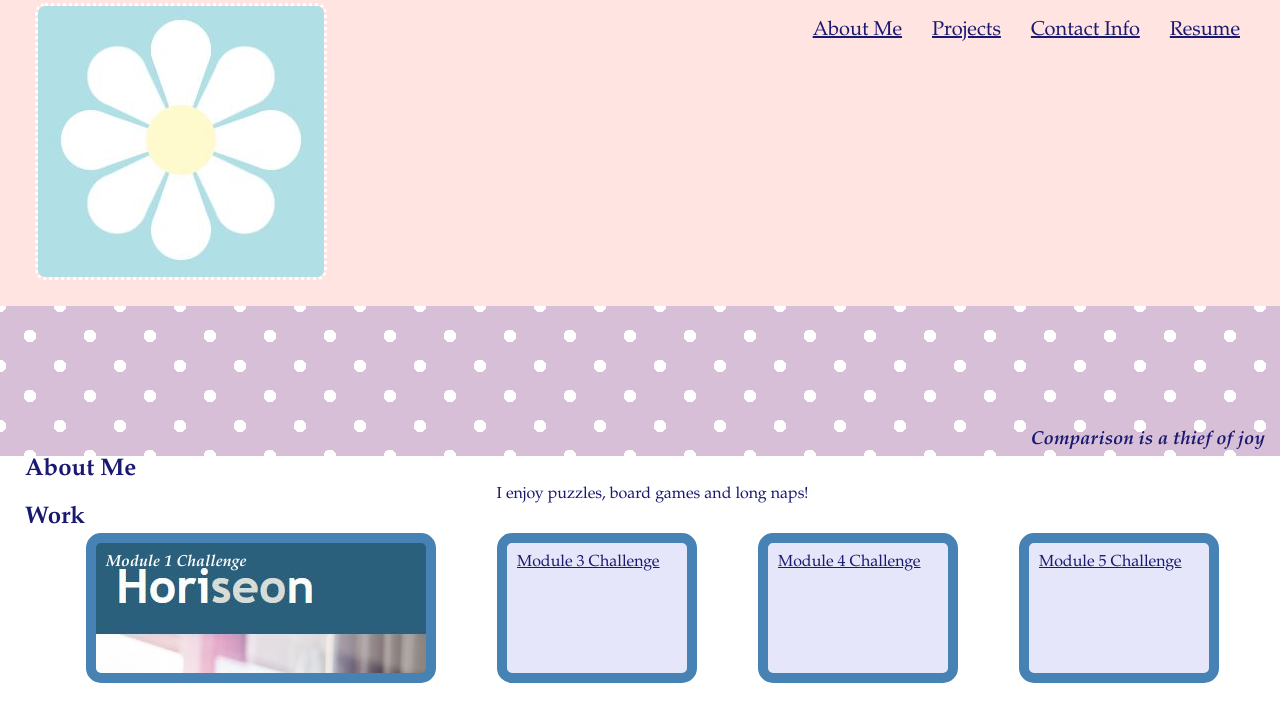
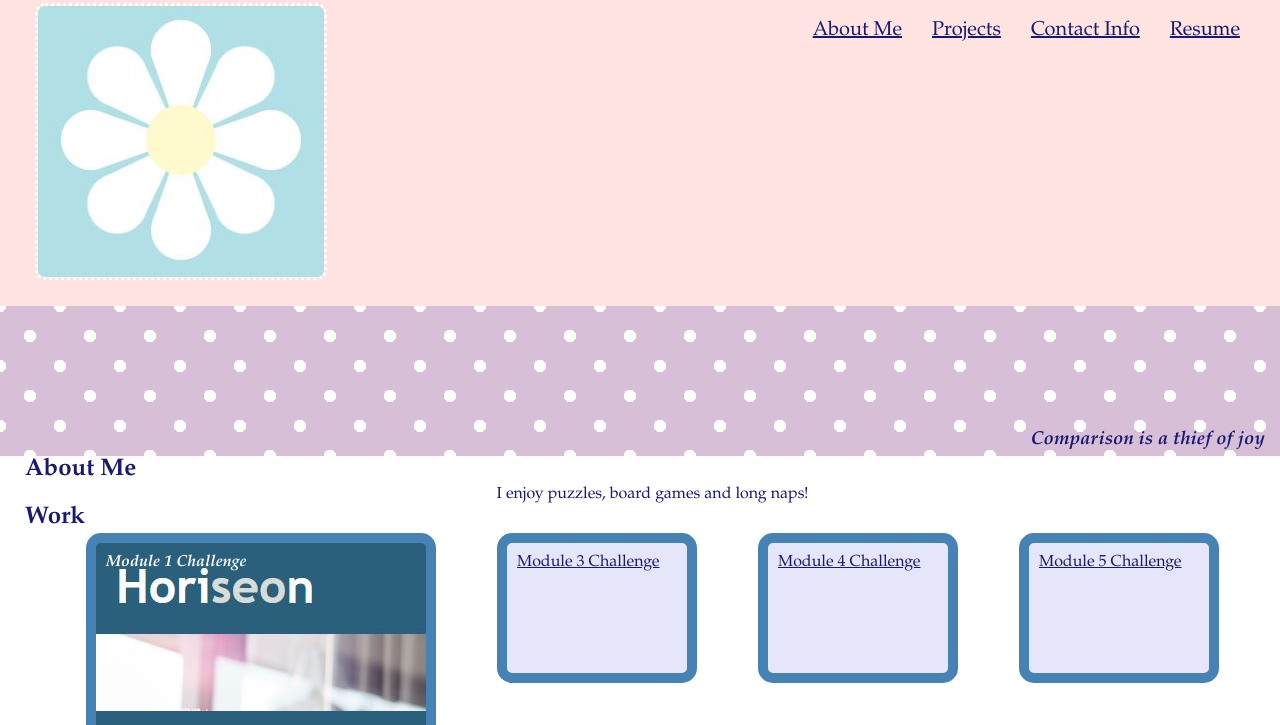
Before and after one commit to sd8295642/module-2-challenge, a plain HTML site: page index.html in a window 1280 px wide. Shown: the part 75-800 px from the top of the page. Drawn offline with Linux system fonts and the light colour scheme.

Commit message:
Minor tweaks

```diff
--- a/assets/style.css
+++ b/assets/style.css
@@ -58,6 +58,7 @@
     background-position: 0 0, 30px 30px;
     background-repeat: repeat;
 
+    /*Flex properties for subtitle*/
     display: flex;
     justify-content: end;
     align-items: end;
@@ -83,6 +84,7 @@
   .grid-items {
     background-color: lavender;
     width: 200px;
+    height: 150px;
     border: 10px solid steelblue;
     border-radius: 15px;
     padding: 10px;
@@ -92,7 +94,7 @@
     background-image: url(challenge1linkbg.JPG);
     background-color: lavender;
     width: 350px;
-    height: 150px;
+    height: 250px;
     border: 10px solid steelblue;
     border-radius: 15px;
     padding: 10px;
@@ -139,7 +141,7 @@
   }
 
   /*Change alignment of project links as well as nav background color for mobile view*/
-  @media screen and (max-width: 390px) {
+  @media screen and (max-width: 450px) {
      .project-grid {
         flex-direction: column;
         margin: 10px;
--- a/index.html
+++ b/index.html
@@ -4,7 +4,7 @@
 <head>
     <meta charset="UTF-8">
     <meta name="viewport" content="width=device-width, initial-scale=1"/>
-    <title>Shannon Dardis</title>
+    <title>Module 2 Challenge: Portfolio</title>
     <link rel="stylesheet" href="assets/style.css" />
 </head>
 
```
